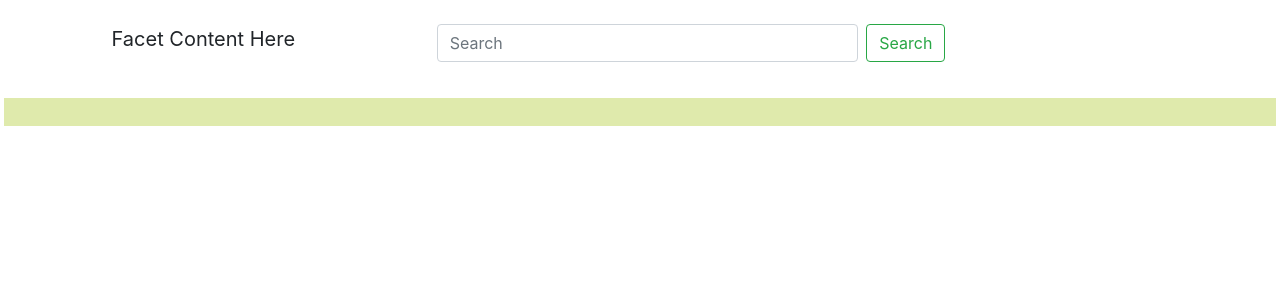
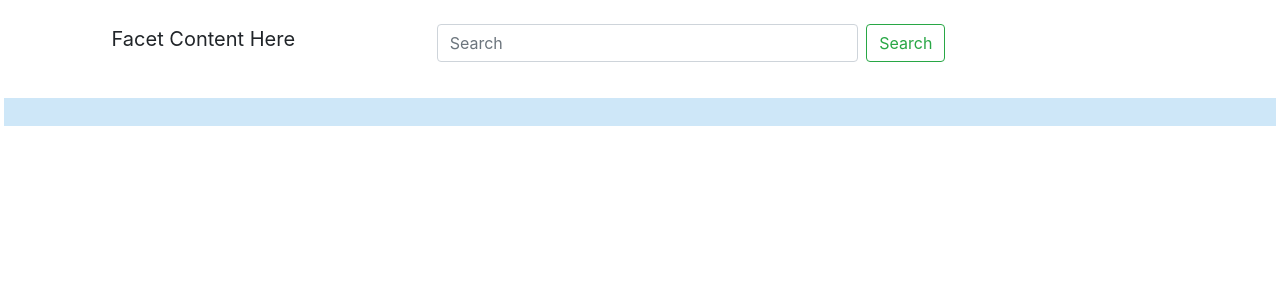
Before and after one commit to Madeha1/search-engine, a PHP site: page / in a window 1280 px wide. Shown: the part 62-362 px from the top of the page. Run offline with PHP 8.4, Linux system fonts and the light colour scheme.

```diff
--- a/css/style.css
+++ b/css/style.css
@@ -10,7 +10,7 @@ p{
 }
 
 #detaildiv {
-	background-color: #DFEAAC;
+	background-color: #cee7f8;
 	margin: 4px;
 	padding-top: 12px;
 	padding-right: 35px;
```
Also changed, not shown: 1 other file.
